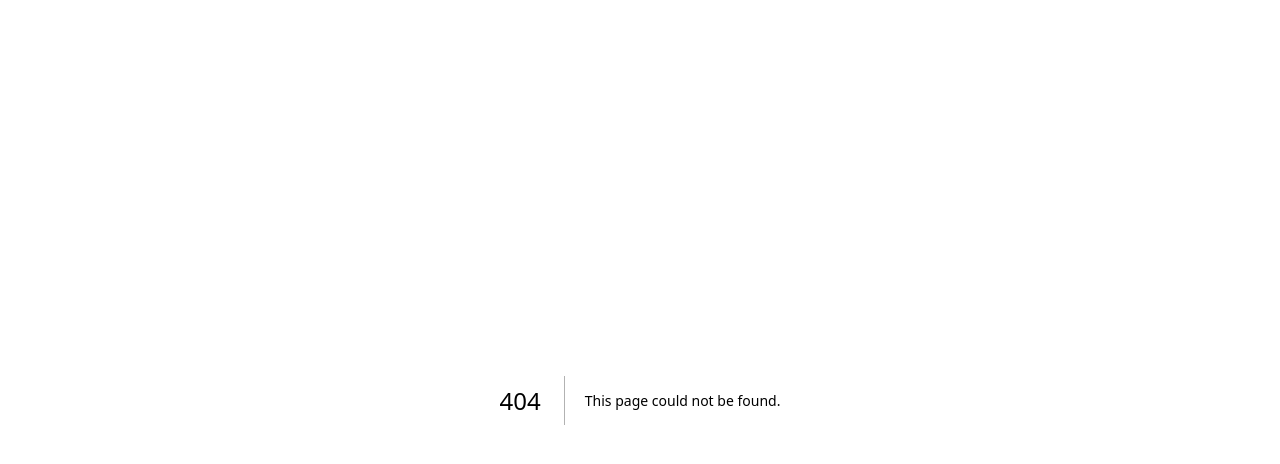
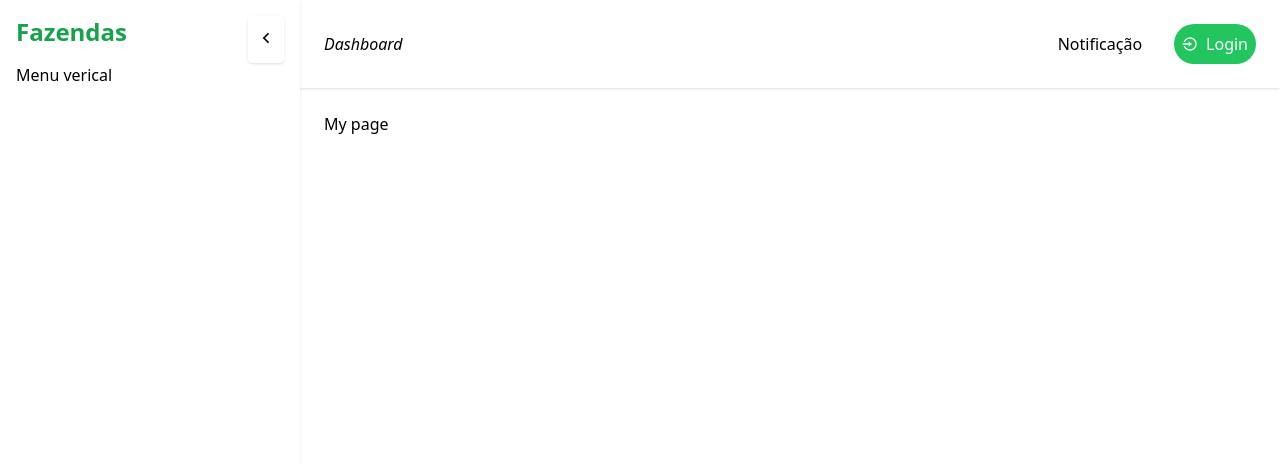
Before and after one commit to Sebastiao-Domingos/solevo, a Next.js app: page /dashboard in a window 1280 px wide. Before the commit this address had no page. Shown: the top 464 px of the page. Built offline with nearby package versions, Linux system fonts and the light colour scheme.

Commit message:
adicionando o layout do dashoard

```diff
--- /dev/null
+++ b/src/app/(admin)/dashboard/(general)/layout.tsx
@@ -0,0 +1,34 @@
+import React from "react";
+
+
+export default function Layout({children} : {children : React.ReactNode}){
+    return (
+        <div className="w-full">
+            <div className="fixed top-0 left-0 w-[300px] h-full bg-white/60 p-4 shadow">
+                <div className="flex justify-between">
+                    <h2 className="text-green-600 font-bold text-2xl">Fazendas</h2>
+                    <button className="p-2 rounded shadow text-xl"><i className="ri-arrow-left-s-line"></i></button>
+                </div>
+
+                <nav className="">
+                    Menu verical
+                </nav>
+            </div>
+
+            <div className="ml-[300px]">
+                <div className="w-full p-6 bg-white/60 shadow flex items-center justify-between">
+                    <p className="italic">Dashboard</p>
+
+                    <div className="flex gap-8">
+                        <button>Notificação</button>
+                        <button className="flex items-center gap-2 p-2 rounded-full bg-green-500 text-white"><i className="ri-login-circle-line"></i> Login</button>
+                    </div>
+                </div>
+                <div className="p-6">
+                    {children}
+
+                </div>
+            </div>
+        </div>
+    )
+}
--- /dev/null
+++ b/src/app/(admin)/dashboard/(general)/page.tsx
@@ -0,0 +1,11 @@
+
+
+function Page(){
+
+    return <div>
+        My page
+    </div>
+}
+
+
+export default Page;
--- /dev/null
+++ b/src/app/(admin)/dashboard/layout.tsx
@@ -0,0 +1,9 @@
+import React from "react";
+
+
+export default function Layout({children} : { children : React.ReactNode}){
+
+    return (
+        <div className="w-full h-full">{children}</div>
+    )
+}
```
